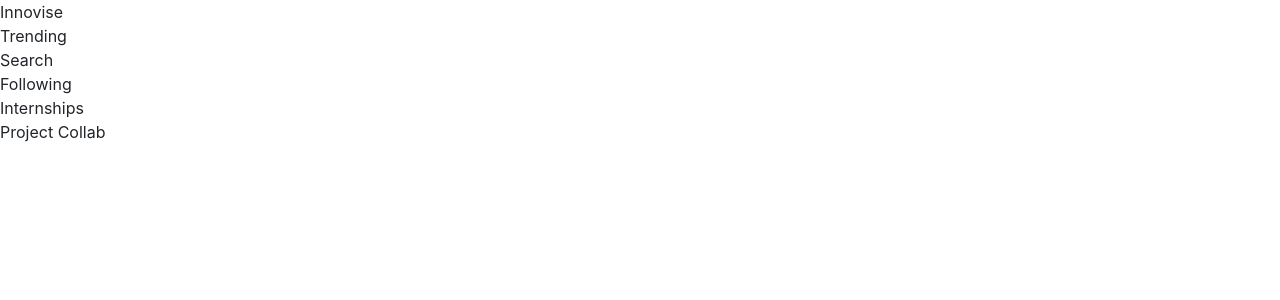
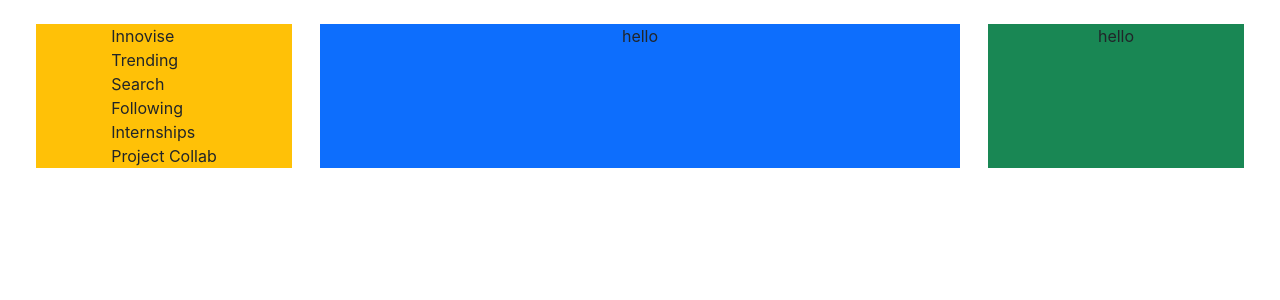
Before and after one commit to trex2004/Innovise, a React (Create React App) app: page / in a window 1280 px wide. Shown: the top 300 px of the page. Built offline with nearby package versions, Linux system fonts and the light colour scheme.

Commit message:
main page skeleton changes commit

```diff
--- a/src/App.js
+++ b/src/App.js
@@ -13,15 +13,13 @@
 
   return (
     <>
-      <NavBar/>
+      <Routes>
+      <Route path='/' element={<ProtectedRoute isLoggedIn={isLoggedIn} ><MainPage/></ProtectedRoute>}/>
+      <Route path='/login' element={<LoginPage/>}/>
+      <Route path='/profile' element={<ProtectedRoute isLoggedIn={isLoggedIn}><ProfilePage/></ProtectedRoute>}/>
+      </Routes>
     </>
   );
 }
 
 export default App;
-
-//<Routes>
-// <Route path='/' element={<ProtectedRoute isLoggedIn={isLoggedIn} ><MainPage/></ProtectedRoute>}/>
-//  <Route path='/login' element={<LoginPage/>}/>
-//  <Route path='/profile' element={<ProtectedRoute isLoggedIn={isLoggedIn}><ProfilePage/></ProtectedRoute>}/>
-//</Routes>
--- a/src/components/NavBar.jsx
+++ b/src/components/NavBar.jsx
@@ -1,4 +1,6 @@
 import "./NavBar.css"
+
+
 export function NavBar(){
     return (
         <div className="side-div">
--- /dev/null
+++ b/src/pages/MainPage.css
@@ -0,0 +1,9 @@
+.nav-right{
+    width: 20vw !important;
+}
+.middle-collumn{
+    width: 50vw !important;
+}
+.nav-left{
+    width: 20vw !important;
+}
--- a/src/pages/MainPage.js
+++ b/src/pages/MainPage.js
@@ -1,16 +1,18 @@
 import React from "react";
+import { NavBar } from "../components/NavBar";
+import "./MainPage.css";
 
 const MainPage = () =>{
     return(
         <>
             <div className="d-flex my-4 mx-3 justify-content-evenly responsive-flex ">
-                <div className="bg-warning w-25 d-flex justify-content-center mx-2">
+                <div className="nav-right bg-warning d-flex justify-content-center mx-2">
+                    <NavBar/>
+                </div>
+                <div className="middle-collumn bg-primary d-flex justify-content-center mx-2">
                     <p>hello</p>
                 </div>
-                <div className="bg-primary w-50 d-flex justify-content-center mx-2">
-                    <p>hello</p>
-                </div>
-                <div className="bg-success w-25 d-flex justify-content-center mx-2">
+                <div className="nav-left bg-success d-flex justify-content-center mx-2">
                     <p>hello</p>
                 </div>
             </div>
```
